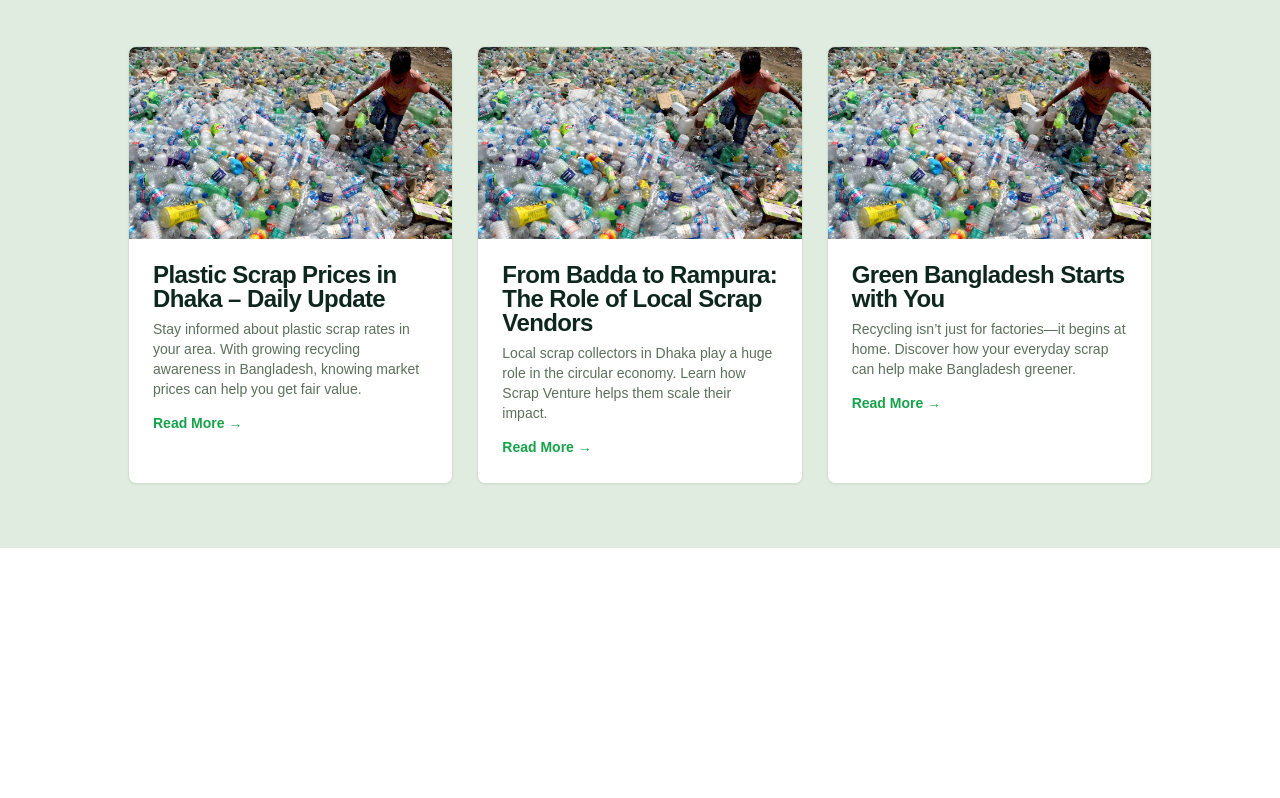
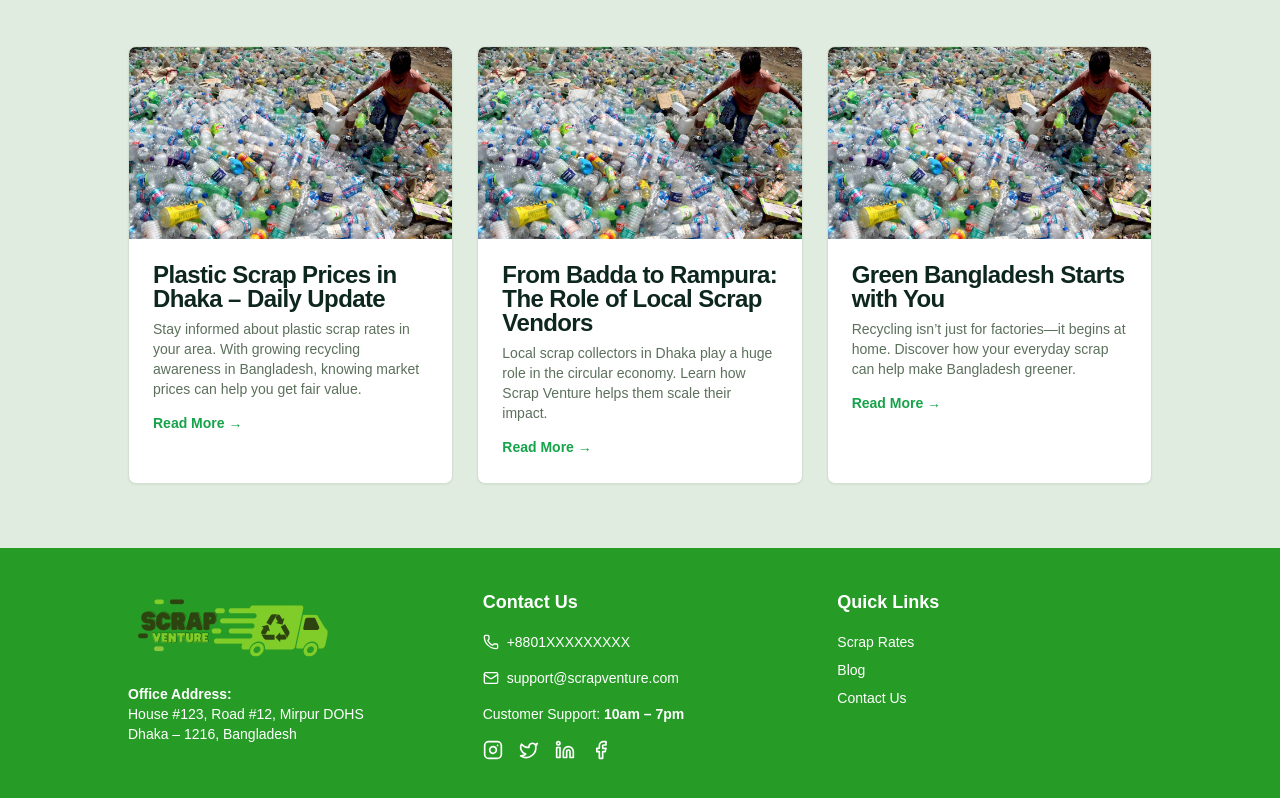
Before and after one commit to kamrulsaad/scrap-venture, a Next.js app: page / in a window 1280 px wide. Shown: the part 3013-3811 px from the top of the page. Before the commit the page ends 3561 px from the top, so only its background shows below. Built offline with nearby package versions, Linux system fonts and the light colour scheme.

Commit message:
Footer Added

```diff
--- /dev/null
+++ b/src/app/(main)/_components/Footer.tsx
@@ -0,0 +1,92 @@
+import Link from "next/link";
+import Image from "next/image";
+import {
+  Mail,
+  Phone,
+  Facebook,
+  Twitter,
+  Linkedin,
+  InstagramIcon,
+} from "lucide-react";
+
+export default function Footer() {
+  return (
+    <footer className="bg-primary text-white py-10">
+      <div className="grid grid-cols-1 md:grid-cols-3 gap-10 px-[20px] md:px-[5%] lg:px-[10%] max-w-screen-2xl mx-auto text-sm">
+        {/* Brand / Address */}
+        <div className="space-y-4">
+          <div className="flex items-center gap-3">
+            <Image
+              src="/logo.png"
+              alt="Scrap Venture Logo"
+              width={200}
+              height={40}
+            />
+
+          </div>
+          <div>
+            <p>
+              <strong>Office Address:</strong>
+              <br />
+              House #123, Road #12, Mirpur DOHS
+              <br />
+              Dhaka – 1216, Bangladesh
+            </p>
+          </div>
+        </div>
+
+        {/* Contact Info */}
+        <div className="space-y-4">
+          <h3 className="text-lg font-semibold">Contact Us</h3>
+          <div className="flex items-center gap-2">
+            <Phone className="h-4 w-4" />
+            <span>+8801XXXXXXXXX</span>
+          </div>
+          <div className="flex items-center gap-2">
+            <Mail className="h-4 w-4" />
+            <span>support@scrapventure.com</span>
+          </div>
+          <p>
+            Customer Support: <strong>10am – 7pm</strong>
+          </p>
+          <div className="flex items-center gap-4 mt-2">
+            <Link href="#">
+              <InstagramIcon className="h-5 w-5 hover:text-muted" />
+            </Link>
+            <Link href="#">
+              <Twitter className="h-5 w-5 hover:text-muted" />
+            </Link>
+            <Link href="#">
+              <Linkedin className="h-5 w-5 hover:text-muted" />
+            </Link>
+            <Link href="#">
+              <Facebook className="h-5 w-5 hover:text-muted" />
+            </Link>
+          </div>
+        </div>
+
+        {/* Quick Links */}
+        <div className="space-y-4">
+          <h3 className="text-lg font-semibold">Quick Links</h3>
+          <ul className="space-y-2">
+            <li>
+              <Link href="/scrap-rates" className="hover:underline">
+                Scrap Rates
+              </Link>
+            </li>
+            <li>
+              <Link href="/blog" className="hover:underline">
+                Blog
+              </Link>
+            </li>
+            <li>
+              <Link href="/contact" className="hover:underline">
+                Contact Us
+              </Link>
+            </li>
+          </ul>
+        </div>
+      </div>
+    </footer>
+  );
+}
--- a/src/app/layout.tsx
+++ b/src/app/layout.tsx
@@ -2,6 +2,7 @@ import type { Metadata } from "next";
 import localFont from "next/font/local";
 import "./globals.css";
 import Navbar from "@/components/navbar";
+import Footer from "./(main)/_components/Footer";
 
 const geistSans = localFont({
   src: "./fonts/GeistVF.woff",
@@ -31,6 +32,7 @@ export default function RootLayout({
       >
         <Navbar />
         {children}
+        <Footer/>
       </body>
     </html>
   );
```
